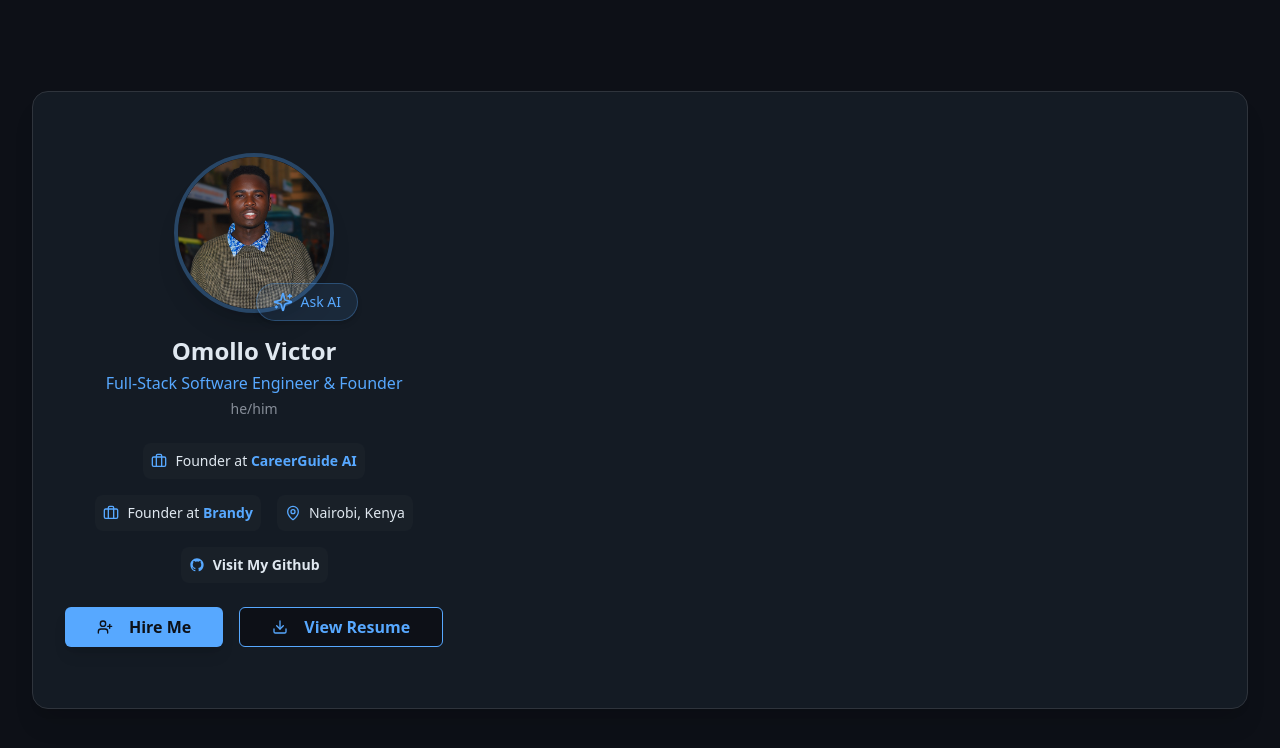
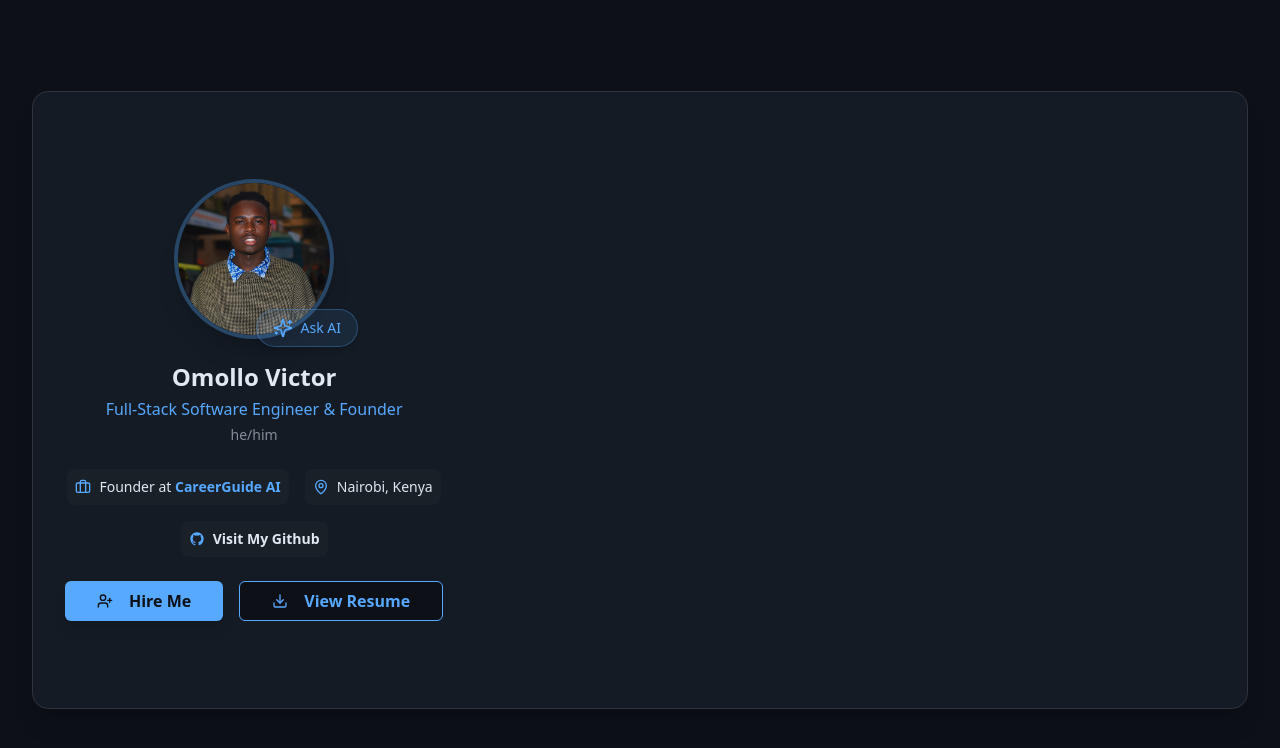
Before and after one commit to SK3CHI3/PORTFOLIO--2.0, a React (Vite) app: page / in a window 1280 px wide. Shown: the top 748 px of the page. Built offline with nearby package versions, Linux system fonts and the light colour scheme.

Commit message:
Remove Founder at Brandy badge, keeping CareerGuide AI as sole founder role

```diff
--- a/index.html
+++ b/index.html
@@ -49,25 +49,18 @@
       "name": "Omollo Victor Otieno",
       "alternateName": "Victor Omollo",
       "jobTitle": "Full-Stack Software Engineer & Founder",
-      "description": "Full-Stack Software Engineer and Founder of CareerGuide AI & Brandy based in Nairobi, Kenya. Specializing in React, Next.js, TypeScript, and modern web applications.",
+      "description": "Full-Stack Software Engineer and Founder of CareerGuide AI based in Nairobi, Kenya. Specializing in React, Next.js, TypeScript, and modern web applications.",
       "url": "https://omollo-victor.is-a.dev/",
       "sameAs": [
         "https://github.com/SK3CHI3",
         "https://linkedin.com/in/omollo-victor",
         "mailto:omollovictorotieno58@gmail.com"
       ],
-      "worksFor": [
-        {
-          "@type": "Organization",
-          "name": "CareerGuide AI",
-          "url": "http://careerguideai.co.ke/"
-        },
-        {
-          "@type": "Organization",
-          "name": "Brandy",
-          "url": "https://brandyshop.netlify.app/"
-        }
-      ],
+      "worksFor": {
+        "@type": "Organization",
+        "name": "CareerGuide AI",
+        "url": "http://careerguideai.co.ke/"
+      },
       "address": {
         "@type": "PostalAddress",
         "addressLocality": "Nairobi",
--- a/src/components/ProfileCard.tsx
+++ b/src/components/ProfileCard.tsx
@@ -74,14 +74,6 @@ const ProfileCard = ({ onAIClick }: ProfileCardProps) => {
         </div>
 
         <div className="flex items-center space-x-2 p-2 rounded-lg bg-secondary/30 hover:bg-secondary/50 transition-all duration-200 text-xs sm:text-sm">
-          <Briefcase className="w-4 h-4 text-primary" />
-          <div>
-            <span className="font-medium">Founder at </span>
-            <a href="https://brandyshop.netlify.app/" target="_blank" rel="noopener noreferrer" className="font-bold text-primary">Brandy</a>
-          </div>
-        </div>
-
-        <div className="flex items-center space-x-2 p-2 rounded-lg bg-secondary/30 hover:bg-secondary/50 transition-all duration-200 text-xs sm:text-sm">
           <MapPin className="w-4 h-4 text-primary" />
           <span>Nairobi, Kenya</span>
         </div>
```
